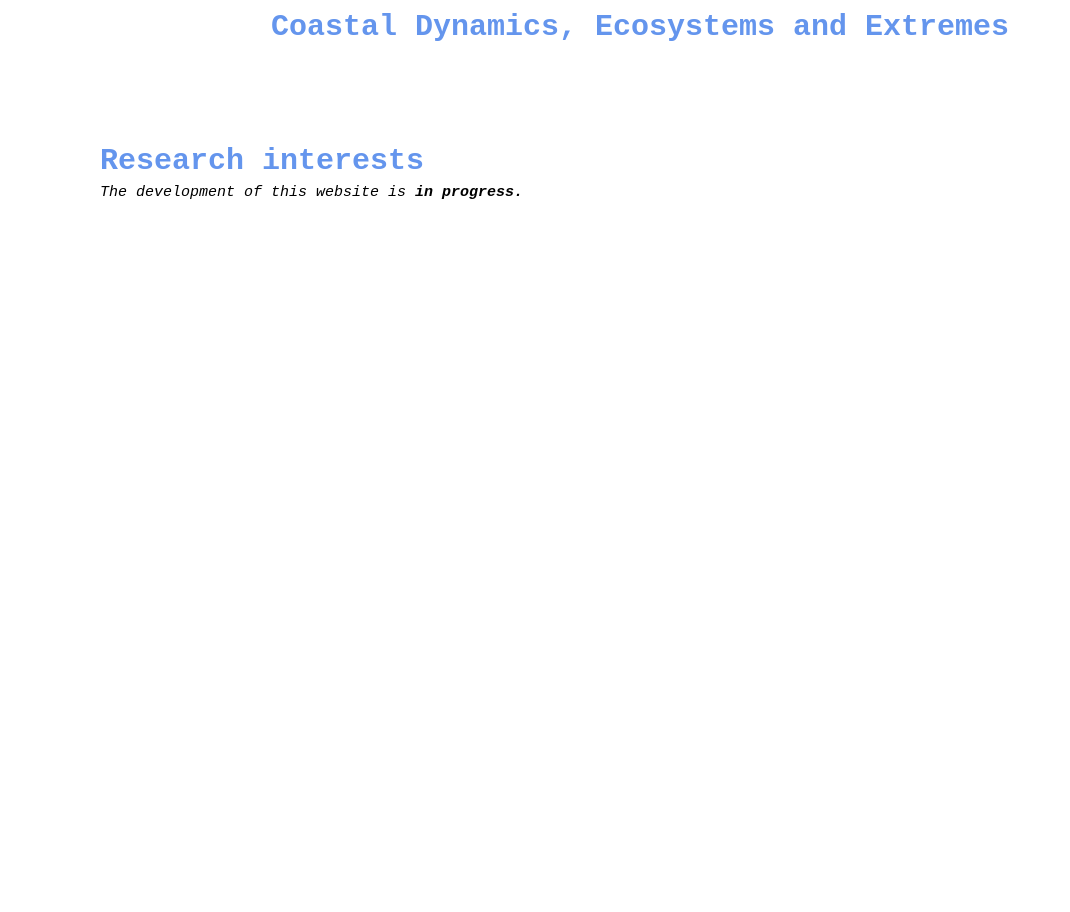
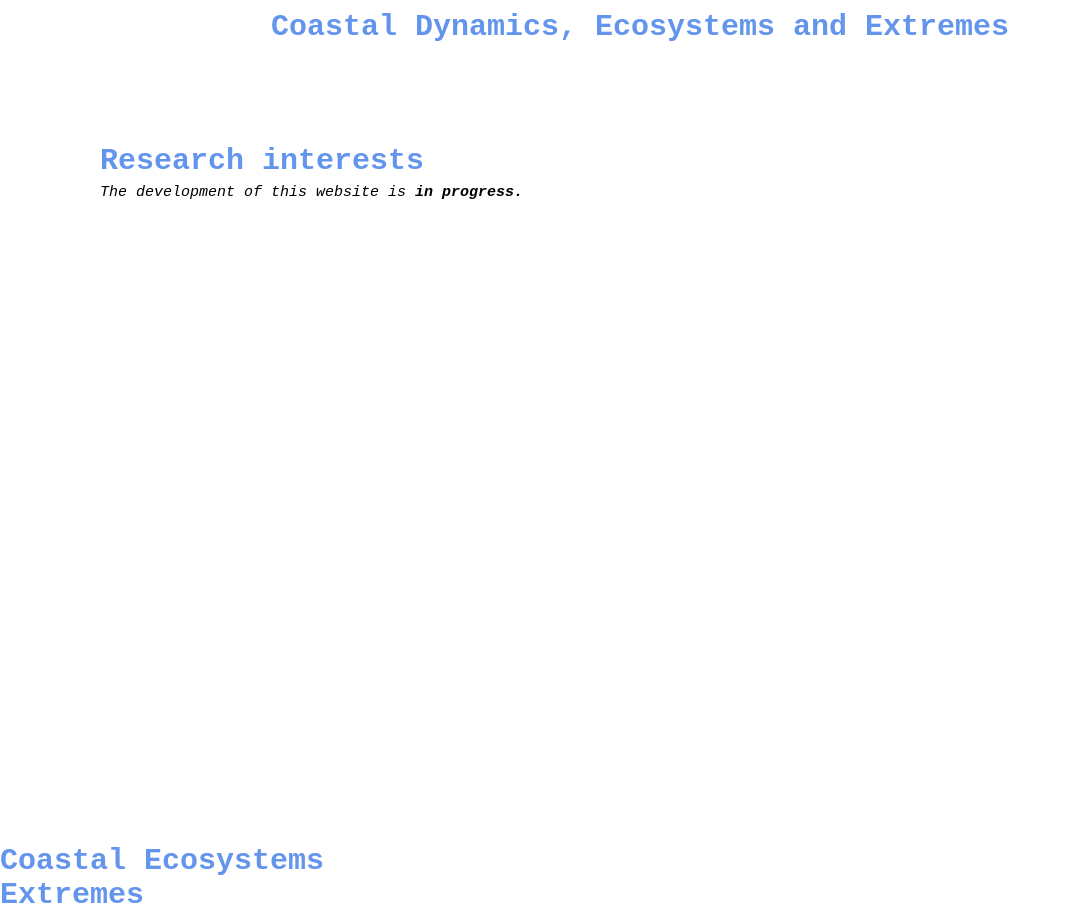
Before and after one commit to pierrechabert/pierrechabert.github.io, a Jekyll site: the page Research.html, which Jekyll copies as it is, in a window 1280 px wide. Shown: the whole page, without its empty margins (0-1070 px from the left). Built offline with Jekyll 4.4.1, drawn with Linux system fonts in a browser that asks for light colours.

Commit message:
Update Research.html

```diff
--- a/Research.html
+++ b/Research.html
@@ -44,6 +44,8 @@
       <p style="line-height: 2.0; font-size:15px;"><em>The development of this website is <strong>in progress.</strong> </em></p>
       <!-- Presentation, research interests -->
     </div>
+          <h1 style="color:cornflowerblue; font-size:30px;"> Coastal Ecosystems</h1>
+          <h1 style="color:cornflowerblue; font-size:30px;"> Extremes</h1>
 
   </body>
 </html>
```
